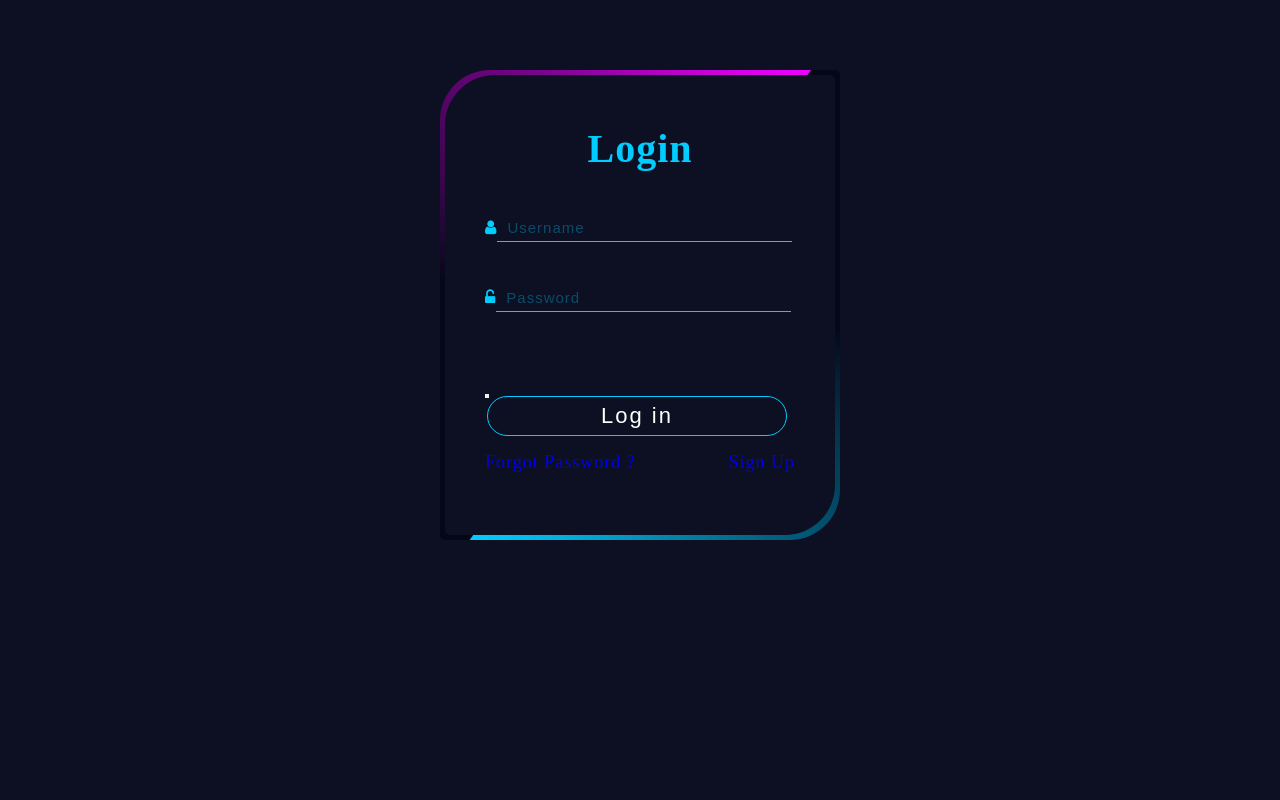
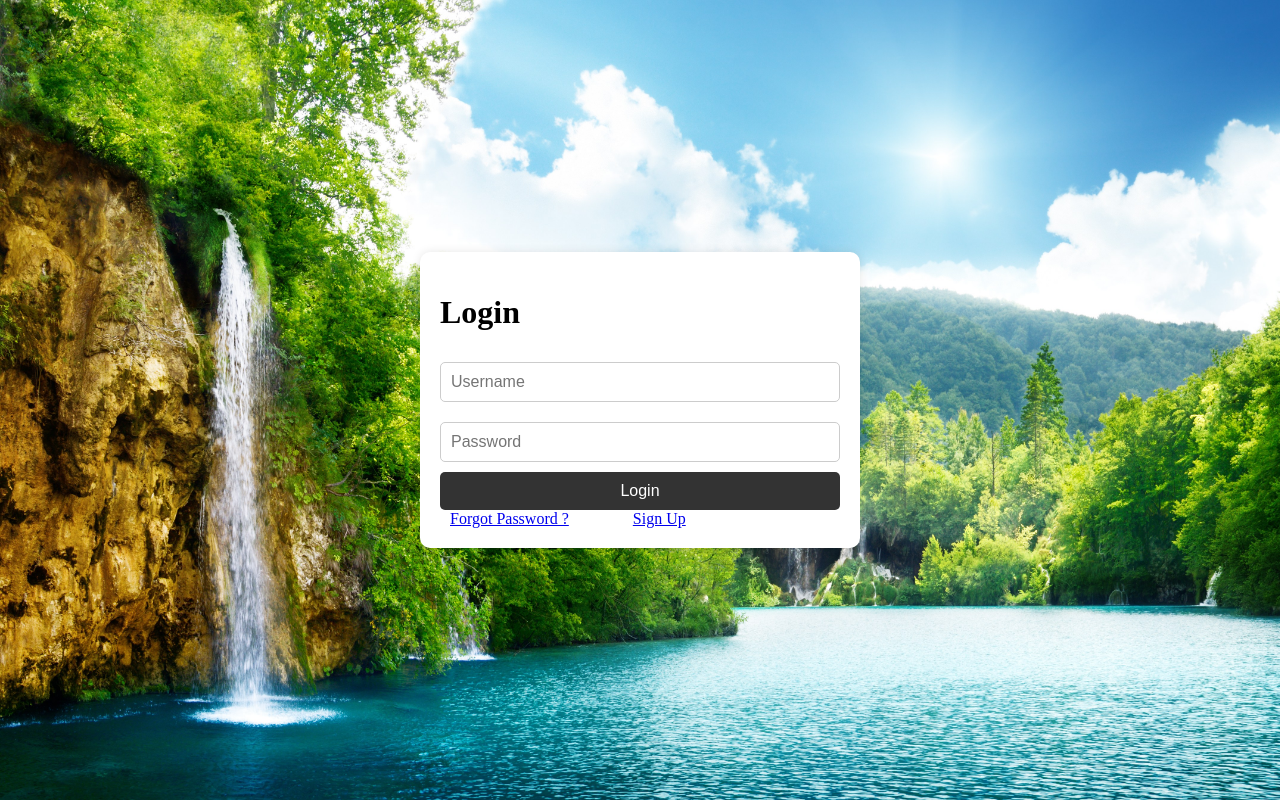
Before and after one commit to TheLoneAlchemist/MoodMusic, a Django app: page /login in a window 1280 px wide. Run offline with Django 4.2, Linux system fonts and the light colour scheme; parts of the project's set-up code (start-up, migrations or seed data) failed here and were passed over.

Commit message:
login Page change

```diff
--- a/static/css/login.css
+++ b/static/css/login.css
@@ -1,145 +1,54 @@
-*{
+body {
+    background-image:url(/static/img/nature.jpg);
+    background-size: cover;
+    height: 100vh;
     margin: 0;
-    padding: 0;
-    box-sizing: border-box;
+    display: flex;
+    align-items: center;
+    justify-content: center;
   }
-  body{
-      width: 100%;
-      height: 100%;
-      display: flex;
-      justify-content: center;
-      align-items: center;
-      letter-spacing: 1px;
-      background-color: #0c1022;
+
+  .login-form {
+    background-color: #fff;
+    border-radius: 10px;
+    box-shadow: 0 0 10px rgba(0, 0, 0, 0.1);
+    width: 400px;
+    padding: 20px;
   }
-  .login_form_container{
-      position: relative;
-      width: 400px;
-      height: 470px;
-      max-width: 400px;
-      max-height: 470px;
-      background: #040717;
-      border-radius: 50px 5px;
-      display: flex;
-      align-items: center;
-      justify-content: center;
-      overflow: hidden;
-      margin-top: 70px;
+
+  form {
+    display: flex;
+    flex-direction: column;
   }
-  .login_form_container::before{
 
-      position: absolute;
-      width: 170%;
-      height: 170%;
-      content: '';
-      background-image: conic-gradient(transparent, transparent, transparent, #ee00ff);
-      animation: rotate_border 6s linear infinite;
+  input {
+    margin: 10px 0;
+    padding: 10px;
+    border: 1px solid #ccc;
+    border-radius: 5px;
+    font-size: 16px;
+  }
 
+  button {
+    padding: 10px;
+    border: none;
+    border-radius: 5px;
+    background-color: #333;
+    color: #fff;
+    font-size: 16px;
+    cursor: pointer;
   }
-  .login_form_container::after{
 
-      position: absolute;
-      width: 170%;
-      height: 170%;
-      content: '';
-      background-image: conic-gradient(transparent, transparent, transparent, #00ccff);
-      animation: rotate_border 6s linear infinite;
-      animation-delay: -3s;
+  button:hover {
+    background-color: #444;
   }
-  @keyframes rotate_border{
-      0%{
-          transform: rotate(0deg);
-      }
-      100%{
-          transform: rotate(360deg);
-      }
+
+  .fotter a{
+      padding-left: 10px;
+      padding-right: 50px;
   }
-  .login_form{
-      position: absolute;
-      content: '';
-      background-color: #0c1022;
-      border-radius: 50px 5px;
-      inset: 5px;
-      padding: 50px 40px;
-      z-index: 10;
-      color: #00ccff;
 
-  }
-  h2{
-      font-size: 40px;
-      font-weight: 600;
-      text-align: center;
-  }
-  .input_group{
-      margin-top: 40px;
-      position:relative;
-      display:flex;
-      align-items: center;
-      justify-content: start;
-  }
-  .input_text{
-      width: 95%;
-      height: 30px;
-      background: transparent;
-      border: none;
-      outline: none;
-      border-bottom: 1px solid #00ccff;
-      font-size: 20px;
-      padding-left: 10px;
-      color: #00ccff;
-
-  }
-  ::placeholder{
-      font-size: 15px;
-      color: #00ccff52;
-      letter-spacing: 1px;
-
-  }
-  .fa{
-      font-size: 20px;
-
-  }
-  #login_button{
-      position: relative;
-      width: 300px;
-      height: 40px;
-      transition: 1s;
-      margin-top: 70px;
-
-
-  }
-  #login_button a{
-      position: absolute;
-      width: 100%;
-      height: 100%;
-      text-decoration: none;
-      z-index: 10;
-      cursor: pointer;
-      font-size: 22px;
-      letter-spacing: 2px;
-      border: 1px solid #00ccff;
-      border-radius: 50px;
-      background-color: #0c1022;
-      display: flex;
-      justify-content: center;
-      align-items: center;
-      color: white;
-  }
-  #login_button a:hover{
-      background-color:#00ccff;
-  }
-  .fotter {
-      margin-top: 30px;
-      display: flex;
-      justify-content: space-between;
-
-  }
-  .fotter a{
-      text-decoration: none;
-      cursor: pointer;
-      font-size: 18px;
-  }
-  .glowIcon {
-      text-shadow: 0 0 10px #00ccff;
-
-  }
+.msg{
+  position: absolute;
+  top: 1px;
+}
--- a/templates/login.html
+++ b/templates/login.html
@@ -14,7 +14,7 @@
 <body>
     <!-- Message Interation  -->
 
-    <div>
+    <div class="msg">
         {% if messages %}
         {% for message in messages %}
         <div class="alert alert-{{message.tags}} alert-dismissible fade show" role="alert">
@@ -28,32 +28,20 @@
         <!-- Message Interation End -->
     </div>
 
-
-    <div class="login_form_container">
+    <div class="login-form">
         <form method="post" action="/login">
             {% csrf_token %}
-            <div class="login_form">
-                <h2>Login</h2>
-                <div class="input_group">
-                    <i class="fa fa-user"></i>
-                    <input type="text" placeholder="Username" class="input_text" autocomplete="off" name="username" />
-                </div>
-                <div class="input_group">
-                    <i class="fa fa-unlock-alt"></i>
-                    <input type="password" placeholder="Password" class="input_text" autocomplete="off"
-                        name="password" />
-                </div>
-                <div class="button_group" id="login_button">
-                    <button> <a>Log in</a> </button>
-                </div>
-                <div class="fotter">
+          <h1>Login</h1>
+          <input type="text" placeholder="Username" name="username">
+          <input type="password" placeholder="Password" name="password">
+          <button type="submit">Login</button>
+          <div class="fotter">
 
-                    <a href="/forget">Forgot Password ?</a>
-                    <a href="/signup">Sign Up</a>
-                </div>
-            </div>
+            <a href="/forget">Forgot Password ?</a>
+            <a href="/signup">Sign Up</a>
+        </div>
         </form>
-    </div>
+      </div>
 
     <script src="https://cdnjs.cloudflare.com/ajax/libs/jquery/3.6.1/jquery.min.js"></script>
     <script src="/static/javascript/login.js"></script>
```
Also changed, not shown: static/img/nature.jpg (added).
